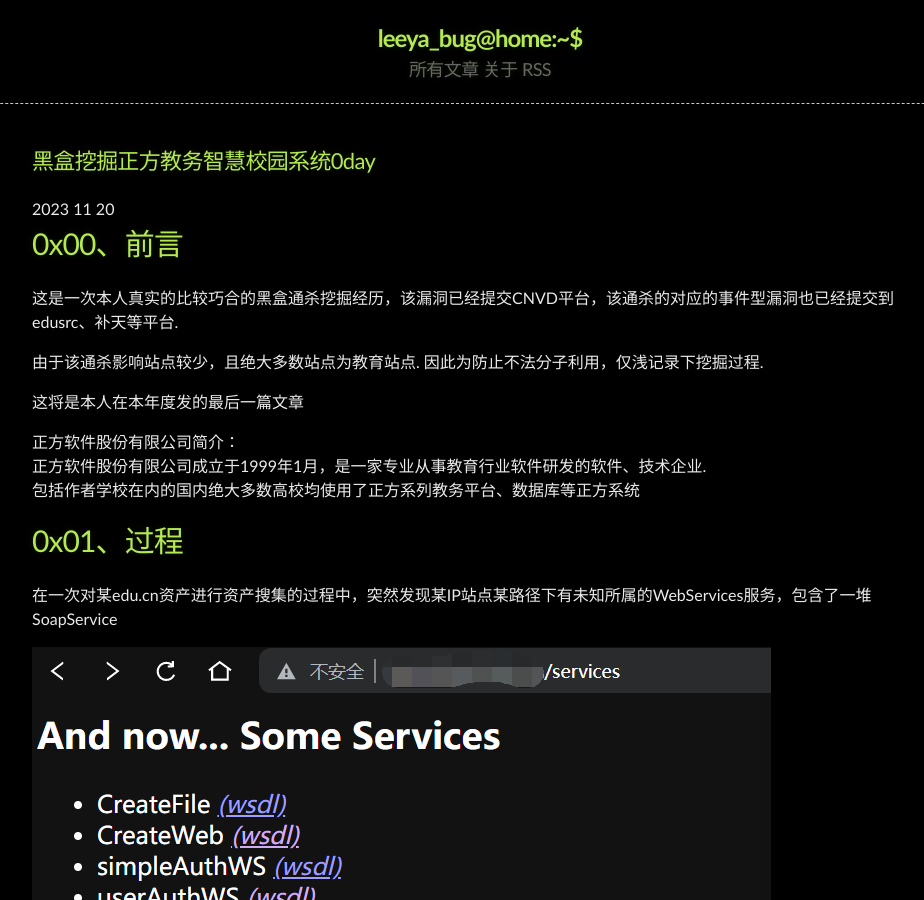
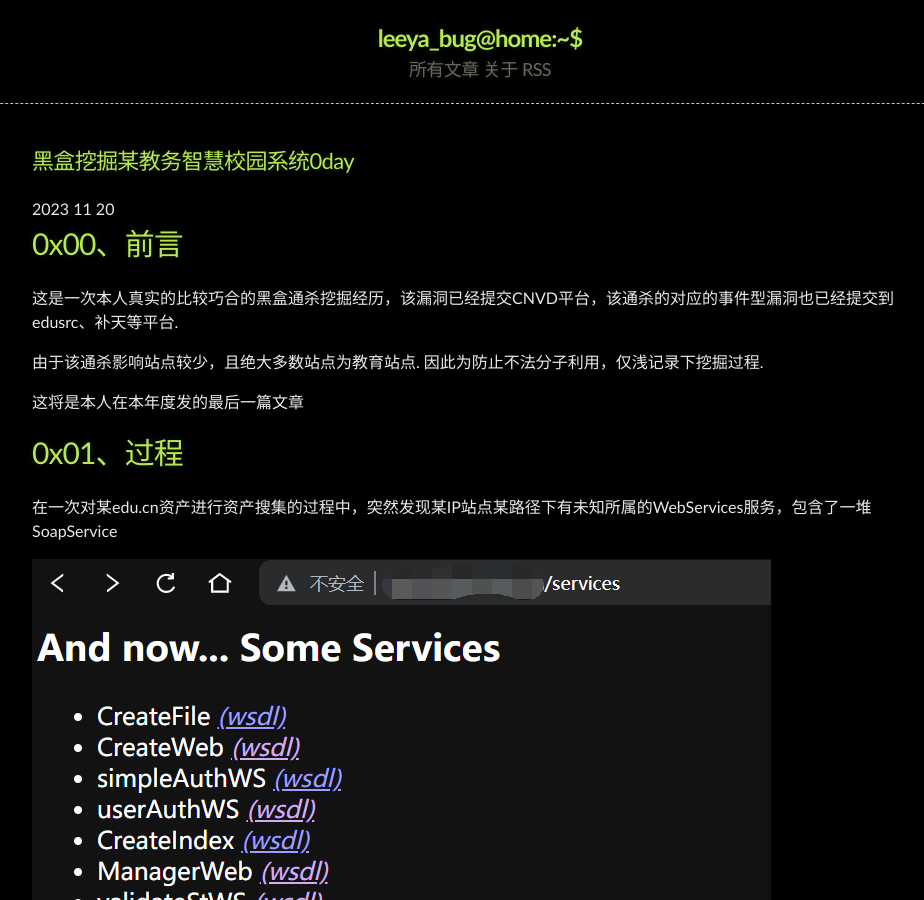
Before and after one commit to Leeyangee/leeyangee.github.io, a Jekyll site: the page built from _posts/2023-11-20-黑盒挖掘正方教务智慧校园系统0day.md, in a window 1280 px wide and 900 px high. Shown: the whole window, without its empty margins (160-1084 px from the left). Built offline with Jekyll 4.4.1, drawn with Linux system fonts in a browser that asks for light colours.

Commit message:
Update 2023-11-20-黑盒挖掘正方教务智慧校园系统0day.md

```diff
--- a/_posts/2023-11-20-黑盒挖掘正方教务智慧校园系统0day.md
+++ b/_posts/2023-11-20-黑盒挖掘正方教务智慧校园系统0day.md
@@ -1,5 +1,5 @@
 ---
-title: 黑盒挖掘正方教务智慧校园系统0day
+title: 黑盒挖掘某教务智慧校园系统0day
 published: true
 ---
 
@@ -10,10 +10,6 @@
 由于该通杀影响站点较少，且绝大多数站点为教育站点. 因此为防止不法分子利用，仅浅记录下挖掘过程.
 
 这将是本人在本年度发的最后一篇文章
-
-正方软件股份有限公司简介：
-正方软件股份有限公司成立于1999年1月，是一家专业从事教育行业软件研发的软件、技术企业.
-包括作者学校在内的国内绝大多数高校均使用了正方系列教务平台、数据库等正方系统
 
 # [](#header-1)0x01、过程
 
```
